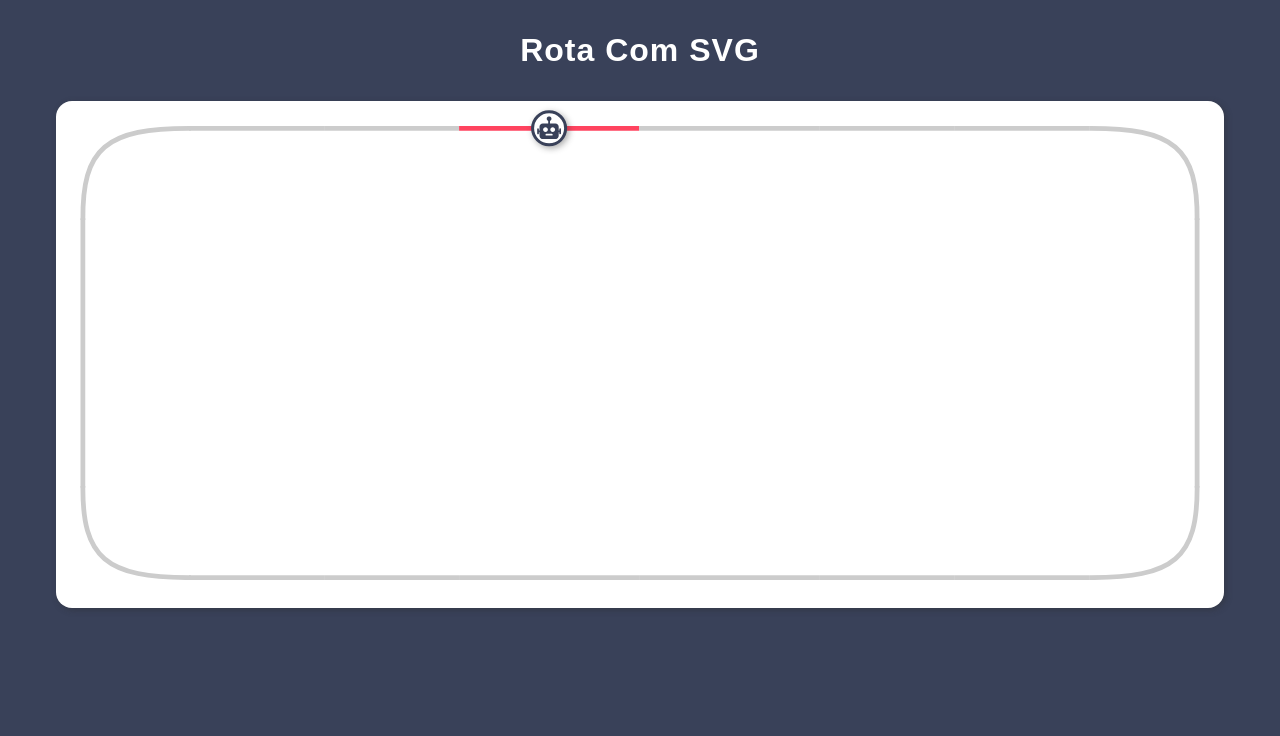
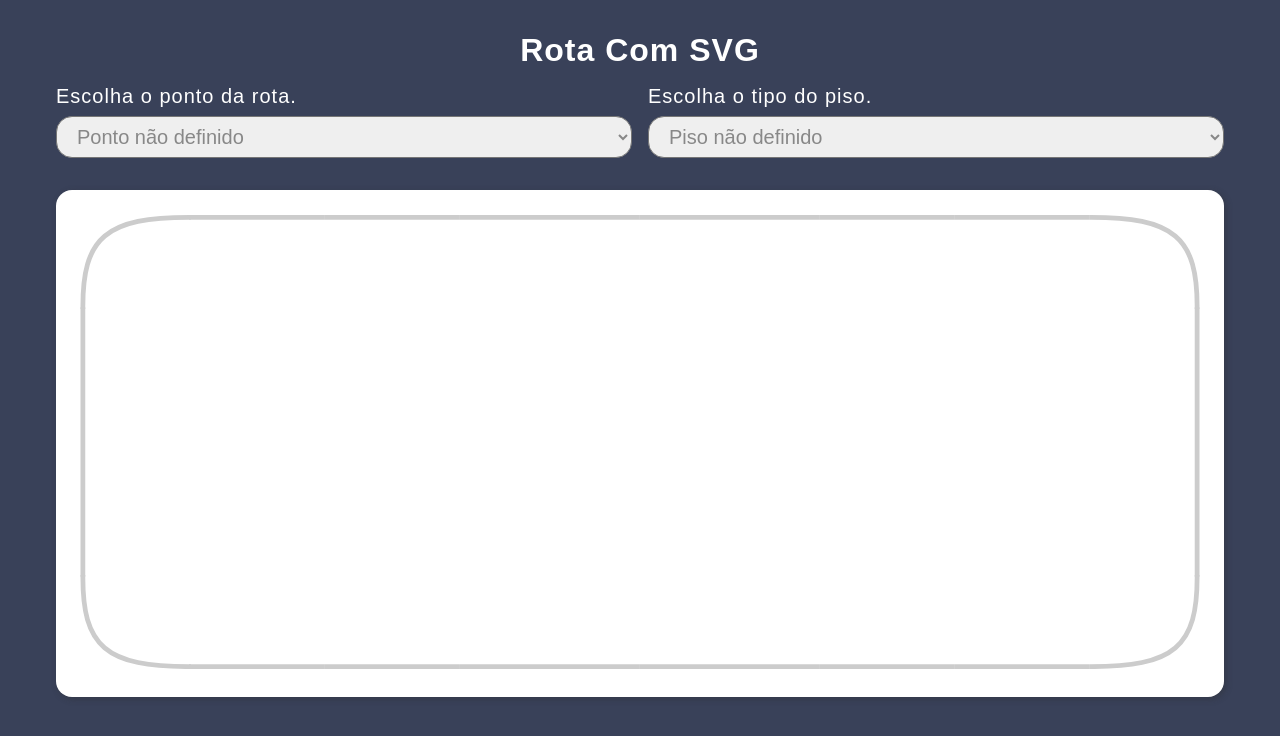
Before and after one commit to Henrique1204/Sistema-AGV-Mapa, a React (Create React App) app: page / in a window 1280 px wide. Shown: the top 736 px of the page. Built offline with nearby package versions, Linux system fonts and the light colour scheme; the HTML template or start-up script is replaced by a standard one.

Commit message:
Criar componente FormularioRota para controlar dados da rota

```diff
--- a/src/App.js
+++ b/src/App.js
@@ -1,15 +1,22 @@
 import React from 'react';
 import './App.css';
 import SessaoConteudo from './Componentes/SessaoConteudo';
+import FormularioRota from './Componentes/FormularioRota';
 import CardMapa from './Componentes/CardMapa';
 
 const App = () => {
+  const [pontoRota, setPontoRota] = React.useState('');
+  const [tipoPiso, setTipoPiso] = React.useState('');
+
   return (
-    <>
-      <SessaoConteudo titulo="Rota com SVG">
-        <CardMapa />
-      </SessaoConteudo>
-    </>
+    <SessaoConteudo titulo="Rota com SVG">
+      <FormularioRota
+        pontoRota={pontoRota} setPontoRota={setPontoRota}
+        tipoPiso={tipoPiso} setTipoPiso={setTipoPiso}
+      />
+
+      <CardMapa pontoRota={pontoRota} tipoPiso={tipoPiso} />
+    </SessaoConteudo>
   );
 };
 
--- a/src/Componentes/CardMapa/index.js
+++ b/src/Componentes/CardMapa/index.js
@@ -3,10 +3,13 @@ import PropTypes from 'prop-types';
 import estilos from './index.module.css';
 import Mapa from '../Mapa';
 
-const CardMapa = ({ maxWidth }) => {
+const CardMapa = ({ maxWidth, pontoRota, tipoPiso }) => {
     return (
-        <div className={estilos.CardMapa} style={{ maxWidth: `${maxWidth}px` }}>
-            <Mapa />
+        <div
+            className={`${estilos.CardMapa} ${tipoPiso ? estilos[tipoPiso] : ''}`}
+            style={{ maxWidth: `${maxWidth}px` }}
+        >
+            <Mapa pontoRota={pontoRota} tipoPiso={tipoPiso} />
         </div>
     );
 };
--- a/src/Componentes/CardMapa/index.module.css
+++ b/src/Componentes/CardMapa/index.module.css
@@ -5,6 +5,19 @@
     border-radius: 1rem;
     background-color: #FFF;
     box-shadow: 2px 2px 6px rgba(44, 44, 44, 0.4);
+    transition: background-color 0.3s ease;
+}
+
+.grama {
+    background-color: #282;
+}
+
+.oficina {
+    background-color: #732;
+}
+
+.cimento {
+    background-color: #888;
 }
 
 @media (max-width: 560px) {
--- /dev/null
+++ b/src/Componentes/FormularioRota/index.js
@@ -0,0 +1,51 @@
+import React from 'react';
+import estilos from './index.module.css';
+
+const pontos = [
+    'A', 'B', 'C', 'D', 'E',
+    'F', 'G', 'H', 'I', 'J',
+    'K', 'L', 'M', 'N', 'O',
+    'P', 'Q', 'R', 'S', 'T'
+];
+
+const FormularioRota = ({ pontoRota, setPontoRota, tipoPiso, setTipoPiso }) => {
+    return (
+        <form className={estilos.FormularioRota}>
+            <label htmlFor="pontoRota"  className={estilos.legenda}>
+                Escolha o ponto da rota.
+            </label>
+
+            <select
+                className={estilos.select}
+                name="pontoRota"
+                id="pontoRota"
+                value={pontoRota}
+                onChange={({ target }) => setPontoRota(target.value)}
+            >
+                <option value="">Ponto não definido</option>
+                { pontos.map((ponto) => (
+                    <option value={ponto} key={ponto}>Ponto: {ponto}</option>
+                )) }
+            </select>
+
+            <label htmlFor="tipoPiso" className={estilos.legenda}>
+                Escolha o tipo do piso.
+            </label>
+
+            <select
+                className={estilos.select}
+                name="tipoPiso"
+                id="tipoPiso"
+                value={tipoPiso}
+                onChange={({ target }) => setTipoPiso(target.value)}
+            >
+                <option value="">Piso não definido</option>
+                <option value="oficina">Oficina</option>
+                <option value="grama">Gramado</option>
+                <option value="cimento">Cimento</option>
+            </select>
+        </form>
+    );
+};
+
+export default FormularioRota;
--- /dev/null
+++ b/src/Componentes/FormularioRota/index.module.css
@@ -0,0 +1,43 @@
+.FormularioRota {
+    width: 100%;
+    max-width: 100%;
+    margin: 1rem 1rem 0;
+    display: grid;
+    grid-template-columns: 1fr 1fr;
+    gap: 0.5rem 1rem;
+}
+
+.legenda {
+    font-size: 1.25rem;
+    letter-spacing: 1px;
+    color: #FFF;
+    grid-row: 1;
+}
+
+.select {
+    padding: 0.5rem 1rem;
+    border-radius: 1rem;
+    font-size: 1.25rem;
+    color: #888;
+    cursor: pointer;
+    outline: none;
+}
+
+@media (max-width: 780px) {
+    .FormularioRota {
+        grid-template-columns: 1fr;
+    }
+
+    .legenda {
+        font-size: 1rem;
+        grid-row: initial;
+    }
+
+    .select + .legenda {
+        margin-top: 1rem;
+    }
+
+    .select {
+        font-size: 1rem;
+    }
+}
--- a/src/Componentes/IconeRobo/index.js
+++ b/src/Componentes/IconeRobo/index.js
@@ -2,21 +2,21 @@ import React from 'react';
 import estilos from './index.module.css';
 import svgRobo from '../../Assets/robo.svg';
 
-const IconeRobo = ({ posicaoPonto }) => {
+const IconeRobo = ({ posicaoPath }) => {
     const [posicao, setPosicao] = React.useState({ x: 0, y: 0 });
     const [movendo, setMovendo] = React.useState(false);
     const iconeRef = React.useRef();
 
     React.useEffect(() => {
         const { width, height } = iconeRef.current.getBoundingClientRect();
-        const { xCalculado, yCalculado } = posicaoPonto;
+        const { xCalculado, yCalculado } = posicaoPath;
 
         setPosicao({ x: xCalculado - width / 2, y: yCalculado - height / 2 });
 
         const timeOut = setTimeout(() => setMovendo(true), 1);
 
         return () => clearTimeout(timeOut);
-    }, [posicaoPonto, setPosicao]);
+    }, [posicaoPath, setPosicao]);
 
     return (
         <div
--- a/src/Componentes/Mapa/index.js
+++ b/src/Componentes/Mapa/index.js
@@ -2,8 +2,7 @@ import React from 'react';
 import estilos from './index.module.css';
 import IconeRobo from '../IconeRobo';
 
-const Mapa = () => {
-    const [pathAtivo, setPathAtivo] = React.useState('A');
+const Mapa = ({ pontoRota, tipoPiso }) => {
     const [posicaoPath, setPosicaoPath] = React.useState(null);
     const pathRef = React.useRef();
 
@@ -20,160 +19,145 @@ const Mapa = () => {
     };
 
     React.useEffect(() => {
-        pathRef.current.classList.add(estilos.ativo);
-        calcularPosicao(pathRef.current);
+        if (pathRef?.current) return calcularPosicao(pathRef.current);
 
-        let indice = 0;
-        const pontos = [
-            'A', 'B', 'C', 'D', 'E',
-            'F', 'G', 'H', 'I', 'J',
-            'K', 'L', 'M', 'N', 'O',
-            'P', 'Q', 'R', 'S', 'T'
-        ];
-
-        const intervalo = setInterval(() => {
-            pathRef.current.classList.remove(estilos.ativo);
-
-            indice++;
-            if (indice === pontos.length) indice = 0;
-
-            setPathAtivo(pontos[indice]);
-            pathRef.current.classList.add(estilos.ativo);
-            calcularPosicao(pathRef.current);
-        }, 2 * 1000);
-
-        return () => clearInterval(intervalo);
-    }, []);
+        setPosicaoPath(null);
+    }, [pontoRota]);
 
     return (
         <>
-            { posicaoPath && <IconeRobo posicaoPonto={posicaoPath} /> }
-            <svg  className={estilos.Mapa} viewBox="0 0 1174 477" fill="none">
+            { posicaoPath && <IconeRobo posicaoPath={posicaoPath} /> }
+
+            <svg
+                className={`${estilos.Mapa} ${tipoPiso ? estilos[tipoPiso] : ''}`}
+                viewBox="0 0 1174 477"
+                fill="none"
+            >
                 {/* Primeira Curva (Direita - Topo) */}
                 <path
-                    ref={pathAtivo === 'A' ? pathRef : null}
-                    className={estilos.ponto}
+                    ref={pontoRota === 'A' ? pathRef : null}
+                    className={`${estilos.ponto} ${pontoRota === 'A' ? estilos.ativo : ''}`}
                     d="M116.215 3.50443C26.8926 3.19492 2.27559 24.3708 3.01608 99.5783"
                     data-curva="1,1"
                 />
 
                 <path
-                    ref={pathAtivo === 'B' ? pathRef : null}
-                    className={estilos.ponto}
+                    ref={pontoRota === 'B' ? pathRef : null}
+                    className={`${estilos.ponto} ${pontoRota === 'B' ? estilos.ativo : ''}`}
                     d="M114.331 3.5011H255.849"
                 />
 
                 <path
-                    ref={pathAtivo === 'C' ? pathRef : null}
-                    className={estilos.ponto}
+                    ref={pontoRota === 'C' ? pathRef : null}
+                    className={`${estilos.ponto} ${pontoRota === 'C' ? estilos.ativo : ''}`}
                     d="M255.849 3.5011H397.367"
                 />
 
                 <path
-                    ref={pathAtivo === 'D' ? pathRef : undefined}
-                    className={estilos.ponto}
+                    ref={pontoRota === 'D' ? pathRef : undefined}
+                    className={`${estilos.ponto} ${pontoRota === 'D' ? estilos.ativo : ''}`}
                     d="M397.366 3.5011H586.057"
                 />
 
                 <path
-                    ref={pathAtivo === 'E' ? pathRef : undefined}
-                    className={estilos.ponto}
+                    ref={pontoRota === 'E' ? pathRef : undefined}
+                    className={`${estilos.ponto} ${pontoRota === 'E' ? estilos.ativo : ''}`}
                     d="M586.058 3.5011H774.749"
                 />
 
                 <path
-                    ref={pathAtivo === 'F' ? pathRef : undefined}
-                    className={estilos.ponto}
+                    ref={pontoRota === 'F' ? pathRef : undefined}
+                    className={`${estilos.ponto} ${pontoRota === 'F' ? estilos.ativo : ''}`}
                     d="M774.747 3.5011H916.266"
                 />
 
                 <path
-                    ref={pathAtivo === 'G' ? pathRef : undefined}
-                    className={estilos.ponto}
+                    ref={pontoRota === 'G' ? pathRef : undefined}
+                    className={`${estilos.ponto} ${pontoRota === 'G' ? estilos.ativo : ''}`}
                     d="M916.268 3.5011H1057.79"
                 />
 
                 {/* Segunda Curva (Esquerda - Topo) */}
                 <path
-                    ref={pathAtivo === 'H' ? pathRef : undefined}
-                    className={estilos.ponto}
+                    ref={pontoRota === 'H' ? pathRef : undefined}
+                    className={`${estilos.ponto} ${pontoRota === 'H' ? estilos.ativo : ''}`}
                     d="M1057.79 3.50162C1147.11 3.19211 1171.72 24.368 1170.98 99.5755"
                     data-curva="3,1"
                 />
 
                 <path
-                    ref={pathAtivo === 'I' ? pathRef : undefined}
-                    className={estilos.ponto}
+                    ref={pontoRota === 'I' ? pathRef : undefined}
+                    className={`${estilos.ponto} ${pontoRota === 'I' ? estilos.ativo : ''}`}
                     d="M1171 97.7002L1171 238.99"
                 />
 
                 <path
-                    ref={pathAtivo === 'J' ? pathRef : undefined}
-                    className={estilos.ponto}
+                    ref={pontoRota === 'J' ? pathRef : undefined}
+                    className={`${estilos.ponto} ${pontoRota === 'J' ? estilos.ativo : ''}`}
                     d="M1171 238.991L1171 380.281"
                 />
 
                 {/* Terceira Curva (Esquerda - Baixo) */}
                 <path
-                    ref={pathAtivo === 'K' ? pathRef : undefined}
-                    className={estilos.ponto}
+                    ref={pontoRota === 'K' ? pathRef : undefined}
+                    className={`${estilos.ponto} ${pontoRota === 'K' ? estilos.ativo : ''}`}
                     d="M1057.79 474.462C1147.11 474.772 1171.72 453.596 1170.98 378.388"
                     data-curva="3,3"
                 />
 
                 <path
-                    ref={pathAtivo === 'L' ? pathRef : undefined}
-                    className={estilos.ponto}
+                    ref={pontoRota === 'L' ? pathRef : undefined}
+                    className={`${estilos.ponto} ${pontoRota === 'L' ? estilos.ativo : ''}`}
                     d="M916.268 474.466H1057.79"
                 />
 
                 <path
-                    ref={pathAtivo === 'M' ? pathRef : undefined}
-                    className={estilos.ponto}
+                    ref={pontoRota === 'M' ? pathRef : undefined}
+                    className={`${estilos.ponto} ${pontoRota === 'M' ? estilos.ativo : ''}`}
                     d="M774.747 474.466H916.266"
                 />
 
                 <path
-                    ref={pathAtivo === 'N' ? pathRef : undefined}
-                    className={estilos.ponto}
+                    ref={pontoRota === 'N' ? pathRef : undefined}
+                    className={`${estilos.ponto} ${pontoRota === 'N' ? estilos.ativo : ''}`}
                     d="M586.058 474.466H774.749"
                 />
 
                 <path
-                    ref={pathAtivo === 'O' ? pathRef : undefined}
-                    className={estilos.ponto}
+                    ref={pontoRota === 'O' ? pathRef : undefined}
+                    className={`${estilos.ponto} ${pontoRota === 'O' ? estilos.ativo : ''}`}
                     d="M397.366 474.466H586.057"
                 />
 
                 <path
-                    ref={pathAtivo === 'P' ? pathRef : undefined}
-                    className={estilos.ponto}
+                    ref={pontoRota === 'P' ? pathRef : undefined}
+                    className={`${estilos.ponto} ${pontoRota === 'P' ? estilos.ativo : ''}`}
                     d="M255.849 474.466H397.367"
                 />
 
                 <path
-                    ref={pathAtivo === 'Q' ? pathRef : undefined}
-                    className={estilos.ponto}
+                    ref={pontoRota === 'Q' ? pathRef : undefined}
+                    className={`${estilos.ponto} ${pontoRota === 'Q' ? estilos.ativo : ''}`}
                     d="M114.331 474.466H255.849"
                 />
 
                 {/* Quarta Curva (Direita - Baixo) */}
                 <path
-                    ref={pathAtivo === 'R' ? pathRef : undefined}
-                    className={estilos.ponto}
+                    ref={pontoRota === 'R' ? pathRef : undefined}
+                    className={`${estilos.ponto} ${pontoRota === 'R' ? estilos.ativo : ''}`}
                     d="M116.215 474.462C26.8926 474.772 2.27559 453.596 3.01608 378.388"
                     data-curva="1,3"
                 />
 
                 <path
-                    ref={pathAtivo === 'S' ? pathRef : undefined}
-                    className={estilos.ponto}
+                    ref={pontoRota === 'S' ? pathRef : undefined}
+                    className={`${estilos.ponto} ${pontoRota === 'S' ? estilos.ativo : ''}`}
                     d="M3.00085 238.991L3.00085 380.281"
                 />
 
                 <path
-                    ref={pathAtivo === 'T' ? pathRef : undefined}
-                    className={estilos.ponto}
+                    ref={pontoRota === 'T' ? pathRef : undefined}
+                    className={`${estilos.ponto} ${pontoRota === 'T' ? estilos.ativo : ''}`}
                     d="M3.00085 97.7002L3.00085 238.99"
                 />
             </svg>
```
